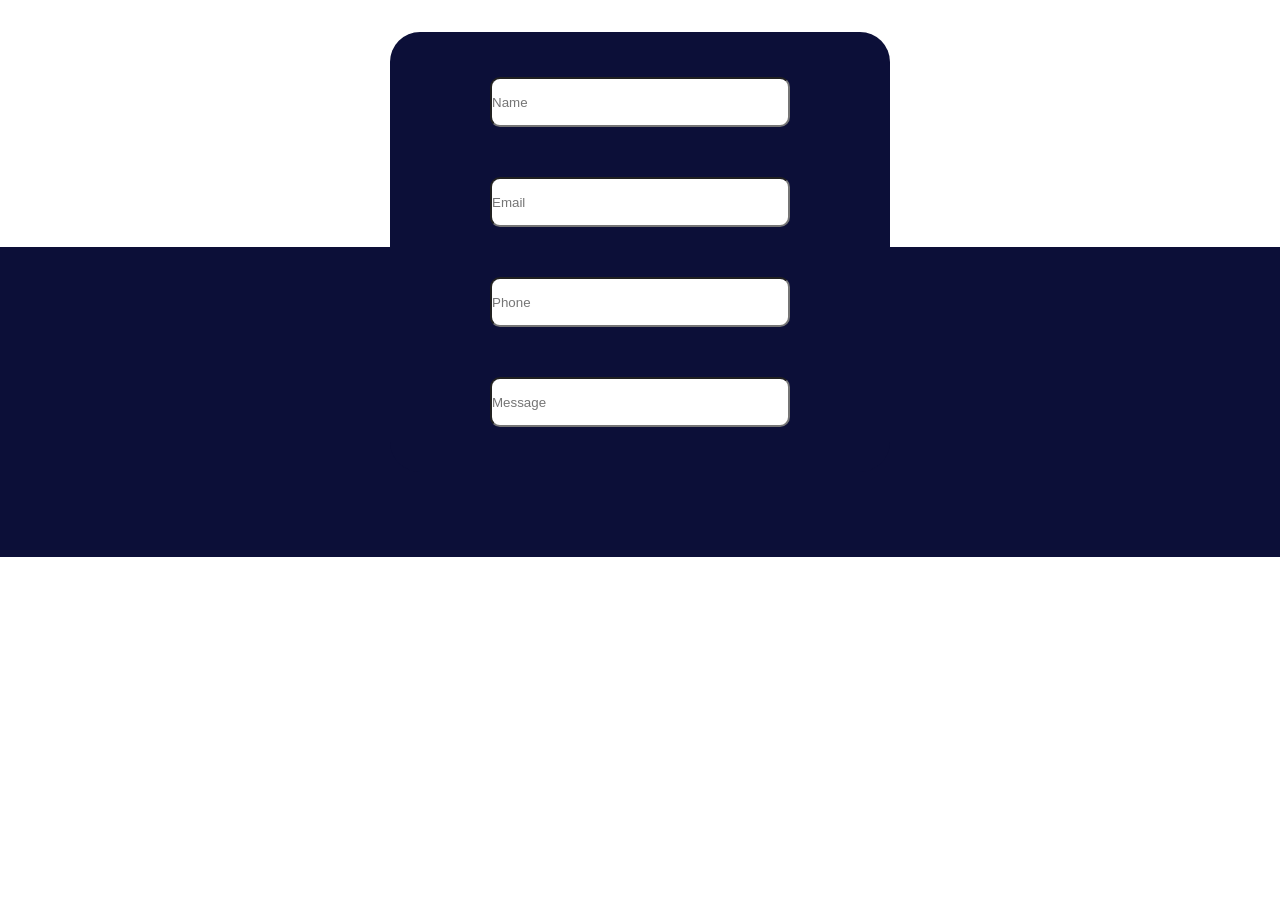
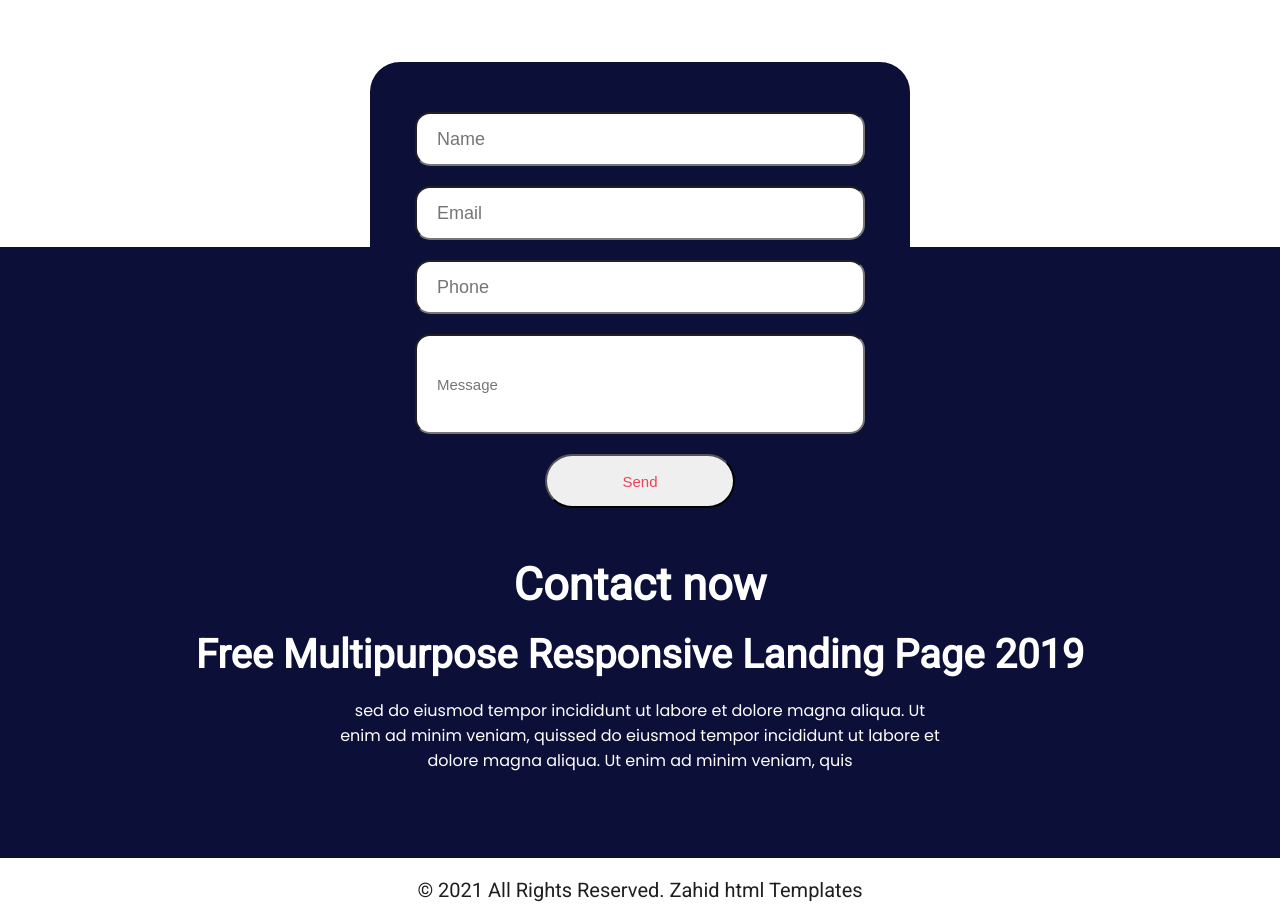
Before and after one commit to zahid15-1576/Power-ful-Web-Hosting-CSS-Project, a plain HTML site: page index.html in a window 1280 px wide. Shown: the part 4418-5340 px from the top of the page. Before the commit the page ends 4975 px from the top, so only its background shows below. Drawn offline with Linux system fonts and the light colour scheme.

Commit message:
Project 100% Completed

```diff
--- a/asset/css/style.css
+++ b/asset/css/style.css
@@ -325,16 +325,49 @@
     flex-direction: column;
     align-items: center;
     background-color: #0c0f38;
-    margin-top: -300px;
-    width: 500px;
+    margin-top: -270px;
+    width: 540px;
     text-align: center;
-    padding: 20px 0;
+    padding: 40px 0;
     border-radius: 30px;
 }
 
 input{
-    width: 300px;
-    height: 50px;
-    margin: 25px 50px;
-    border-radius: 10px;
+    width: 450px;
+    height: 54px;
+    margin: 10px 50px;
+    border-radius: 15px;
+    padding: 5px 20px;
+    font-size: 18px;
+    color: #000000;
 }
+.message{
+    height: 100px;
+    font-size: 15px;
+}
+
+.send-botton{
+    width: 190px;
+    border-radius: 40px;
+    color: #EF4259;
+    font-size: 15px;
+}
+
+.Contact-contain .Services-contain h3{
+    font-size: 40px;
+    color: #fff;
+    padding: 20px 0;
+    font-family: 'Roboto', sans-serif;
+    margin-top: -30px;
+}
+/* Templates section */
+.all-right{
+    text-align: center;
+    padding: 20px;
+    font-size: 20px;
+    font-family: 'Roboto', sans-serif;
+    color: #1e1e1e;
+}
+.Templates{
+    background-color: #fff;
+}
--- a/index.html
+++ b/index.html
@@ -144,11 +144,22 @@
                         <input type="text" name="Name" id="" placeholder="Name">
                         <input type="email" name="Email" id="" placeholder="Email">
                         <input type="number" name="Phone" id="" placeholder="Phone">
-                        <input type="text" name="Message" id="" placeholder="Message">
+                        <input class="message" type="text" name="Message" id="" placeholder="Message">
+                        <input class="send-botton" type="submit" value="Send">
                     </form>
+                </div>
+                <div class="Services-contain">
+                    <h1>Contact now</h1>
+                    <h3>Free Multipurpose Responsive Landing Page 2019</h3>
+                    <p>sed do eiusmod tempor incididunt ut labore et dolore magna aliqua. Ut enim ad minim veniam, quissed do eiusmod tempor incididunt ut labore et dolore magna aliqua. Ut enim ad minim veniam, quis</p>
                 </div>
             </div>
         </div>
     </section>
+    <section class="Templates">
+        <div class="all-right">
+            <p>© 2021 All Rights Reserved. Zahid html Templates</p>
+        </div>
+    </section>
 </body>
 </html>
```
